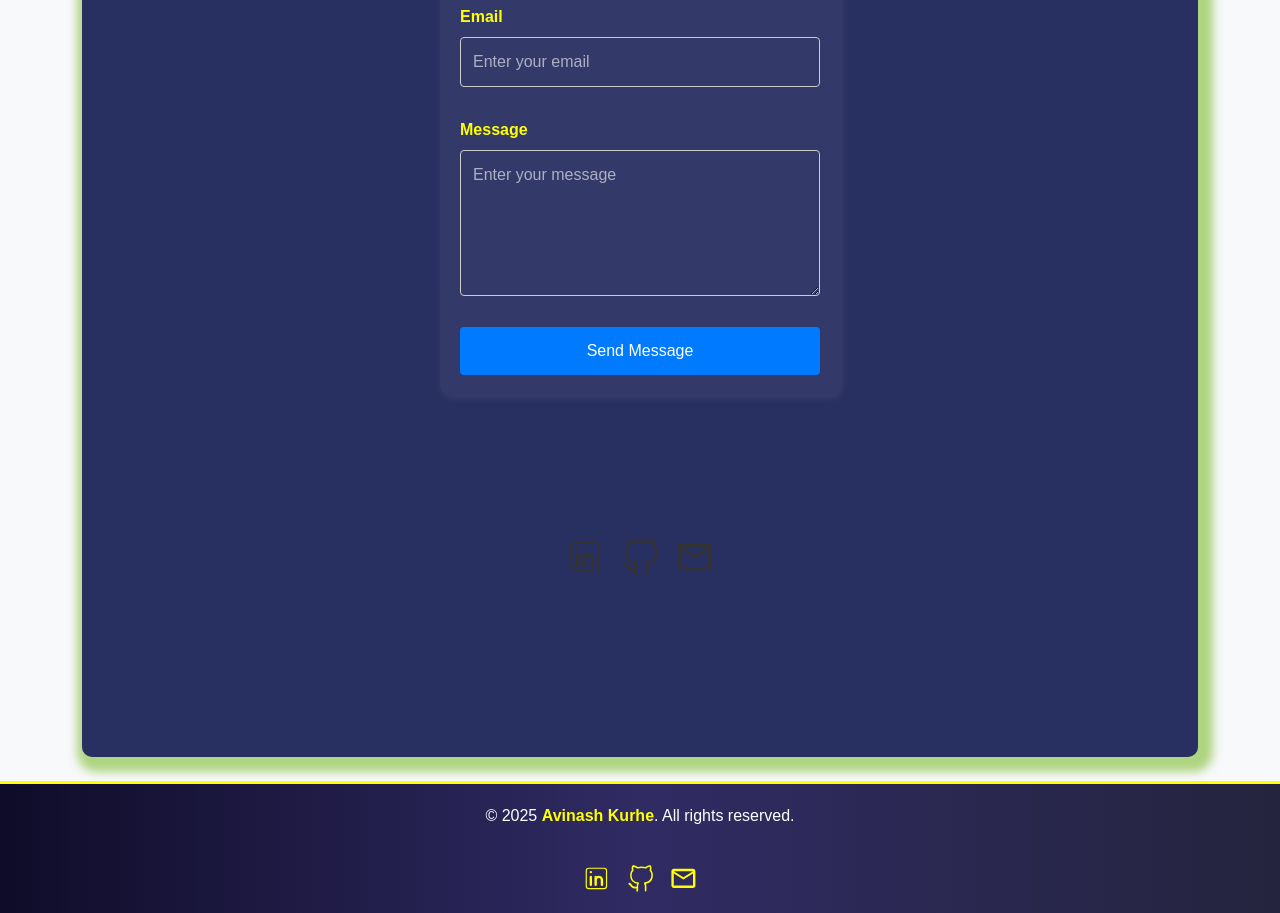
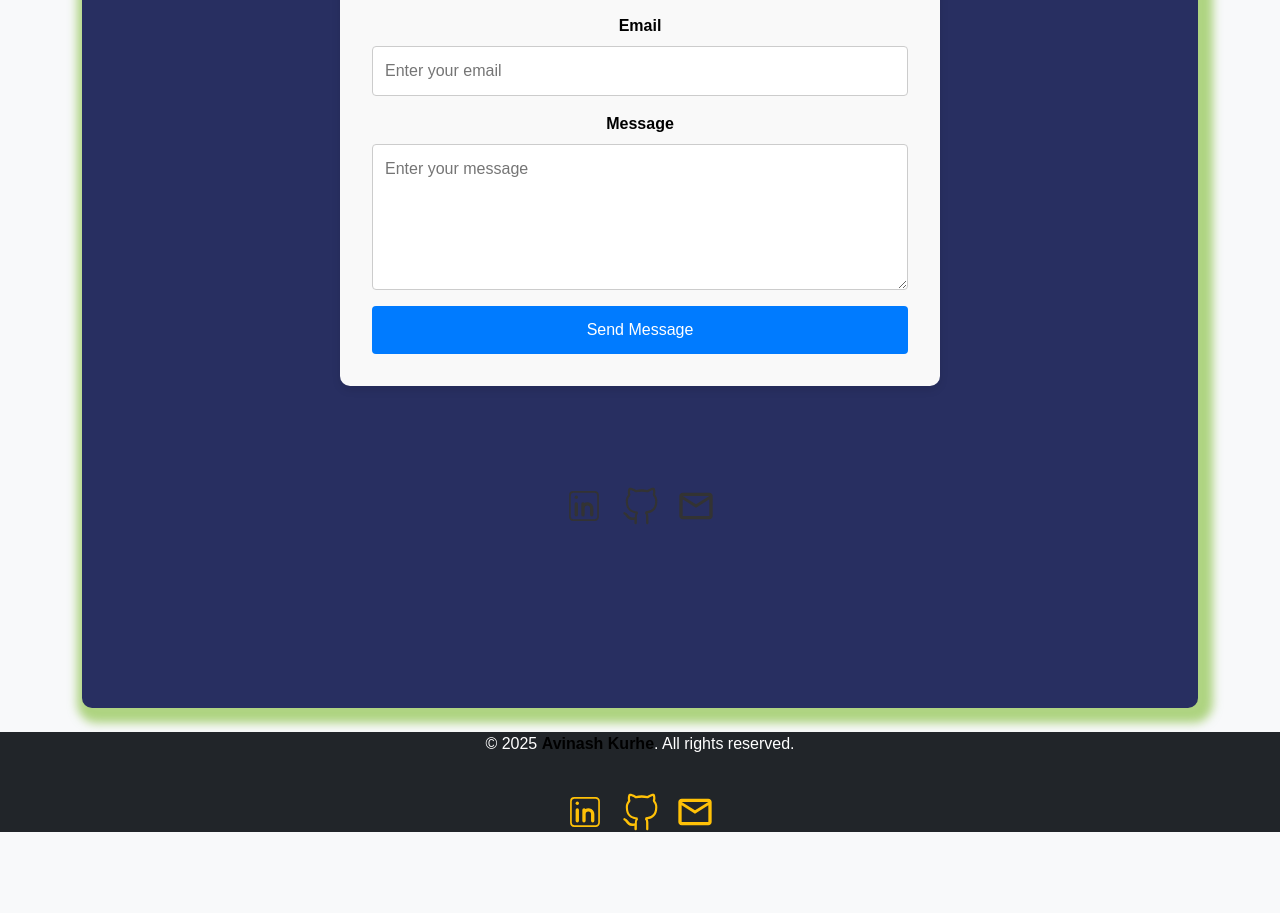
Before and after one commit to avinashkurhe/React_portfolio, a React (Create React App) app: page / in a window 1280 px wide. Shown: the part 3643-4556 px from the top of the page. After the commit the page ends 4475 px from the top, so only its background shows below. Built offline with nearby package versions, Linux system fonts and the light colour scheme.

Commit message:
Update index.css

```diff
--- a/src/index.css
+++ b/src/index.css
@@ -440,106 +440,52 @@ a{
   text-align: center;
 }
 
-/* Contact Form */
-.contact-container {
-  display: flex;
-  flex-direction: column;
-  align-items: center;
-  gap: 20px;
+/* Contact Section */
+.contact-section {
+  padding: 50px 20px;
+  background-color: var(--bg-color);
+  text-align: center;
 }
 
-.contact-form {
-  background: rgba(255, 255, 255, 0.05);
-  padding: 20px;
-  border-radius: 10px;
-  box-shadow: 2px 2px 10px rgba(255, 255, 255, 0.1);
-  width: 100%;
-  max-width: 400px;
+.contact-section h1 {
+  font-size: 2.5rem;
+  font-weight: bold;
+  margin-bottom: 20px;
+  color: #ffc107; /* Bootstrap warning color */
 }
 
-.form-group {
-  margin-bottom: 15px;
-  text-align: left;
-}
-
-.form-group label {
-  font-weight: bold;
-  color: yellow;
-}
-
-.form-group input,
-.form-group textarea {
-  width: 100%;
-  padding: 10px;
-  border: 1px solid yellow;
-  border-radius: 5px;
-  background: transparent;
-  color: white;
-}
-
-.form-group input::placeholder,
-.form-group textarea::placeholder {
-  color: rgba(255, 255, 255, 0.6);
-}
-
-.submit-btn {
-  width: 100%;
-  padding: 10px;
-  border: none;
-  background: yellow;
-  color: black;
-  font-size: 1rem;
-  border-radius: 5px;
-  cursor: pointer;
-  transition: 0.3s;
-}
-
-.submit-btn:hover {
-  background: orange;
-  transform: scale(1.05);
-}
-
-/* Contact Icons */
-.contact-icons {
+/* Social Links */
+.footer-icons {
   display: flex;
-  gap: 15px;
   justify-content: center;
+  gap: 20px;
   margin-top: 20px;
 }
 
-.icon-item {
-  font-size: 2rem;
-  color: yellow;
-  transition: 0.3s;
+.footer-icon {
+  font-size: 2.5rem;
+  color: #ffc107;
+  transition: transform 0.3s ease, color 0.3s ease;
 }
 
-.icon-item:hover {
+.footer-icon:hover {
+  color: #ff9800; /* Slightly darker yellow */
   transform: scale(1.2);
-  color: orange;
 }
 
 /* Responsive Design */
 @media (max-width: 768px) {
-  .contact-form {
-    width: 90%;
+  .footer-icons {
+    gap: 15px;
   }
 
-  .contact-icons {
-    gap: 10px;
+  .footer-icon {
+    font-size: 2rem;
   }
 }
+
 /* Footer Styling */
-.footer {
-  background: linear-gradient(to right, #0f0c29, #302b63, #24243e);
-  color: white;
-  padding: 20px 10px;
-  text-align: center;
-  border-top: 3px solid yellow;
-  box-shadow: 0px -3px 10px rgba(255, 255, 255, 0.1);
-  bottom: 0;
-  width: 100%;
-  margin-left: 0%;
-}
+
 
 .footer-content {
   display: flex;
@@ -549,7 +495,7 @@ a{
 }
 
 .highlight {
-  color: yellow;
+  color: black;
   font-weight: bold;
 }
 
@@ -560,29 +506,6 @@ a{
   justify-content: center;
   margin-top: 10px;
 }
-
-.footer-icon {
-  font-size: 1.8rem;
-  color: yellow;
-  transition: transform 0.3s ease, color 0.3s ease;
+#foot{
+  color: black;
 }
-
-.footer-icon:hover {
-  transform: scale(1.2);
-  color: orange;
-}
-
-/* Responsive Design */
-@media (max-width: 768px) {
-  .footer-content {
-    font-size: 0.9rem;
-  }
-
-  .footer-icons {
-    gap: 10px;
-  }
-
-  .footer-icon {
-    font-size: 1.5rem;
-  }
-}
```
